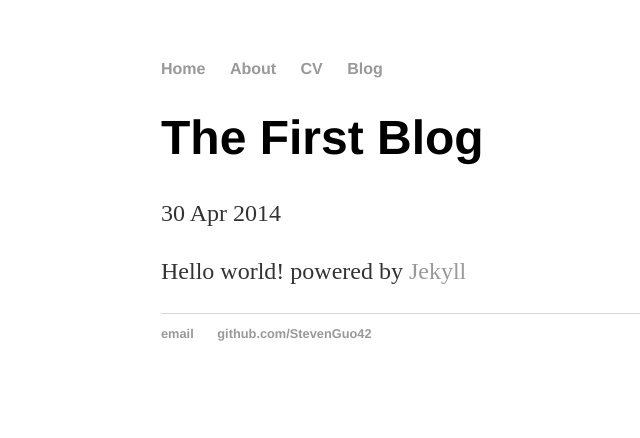
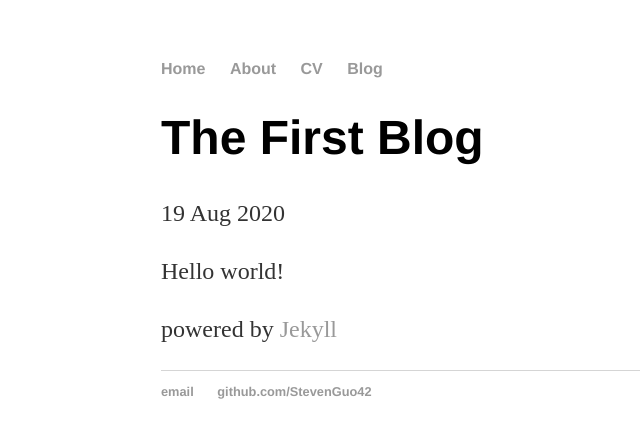
Before and after one commit to StevenGuo42/stevenguo42.github.io, a Jekyll site: the page built from _posts/2020-08-19-The-First-Blog.md, in a window 1280 px wide. Shown: the top 438 px of the page, without its empty margins (31-671 px from the left). Built offline with Jekyll 4.4.1, drawn with Linux system fonts in a browser that asks for light colours.

Commit message:
Update 2020-08-19-The-First-Blog.md

```diff
--- a/_posts/2020-08-19-The-First-Blog.md
+++ b/_posts/2020-08-19-The-First-Blog.md
@@ -1,8 +1,9 @@
 ---
 layout: post
 title: "The First Blog"
-date: 2014-04-30
+date: 2020-08-19
 ---
 
 Hello world!
+
 powered by [Jekyll](http://jekyllrb.com)
```
